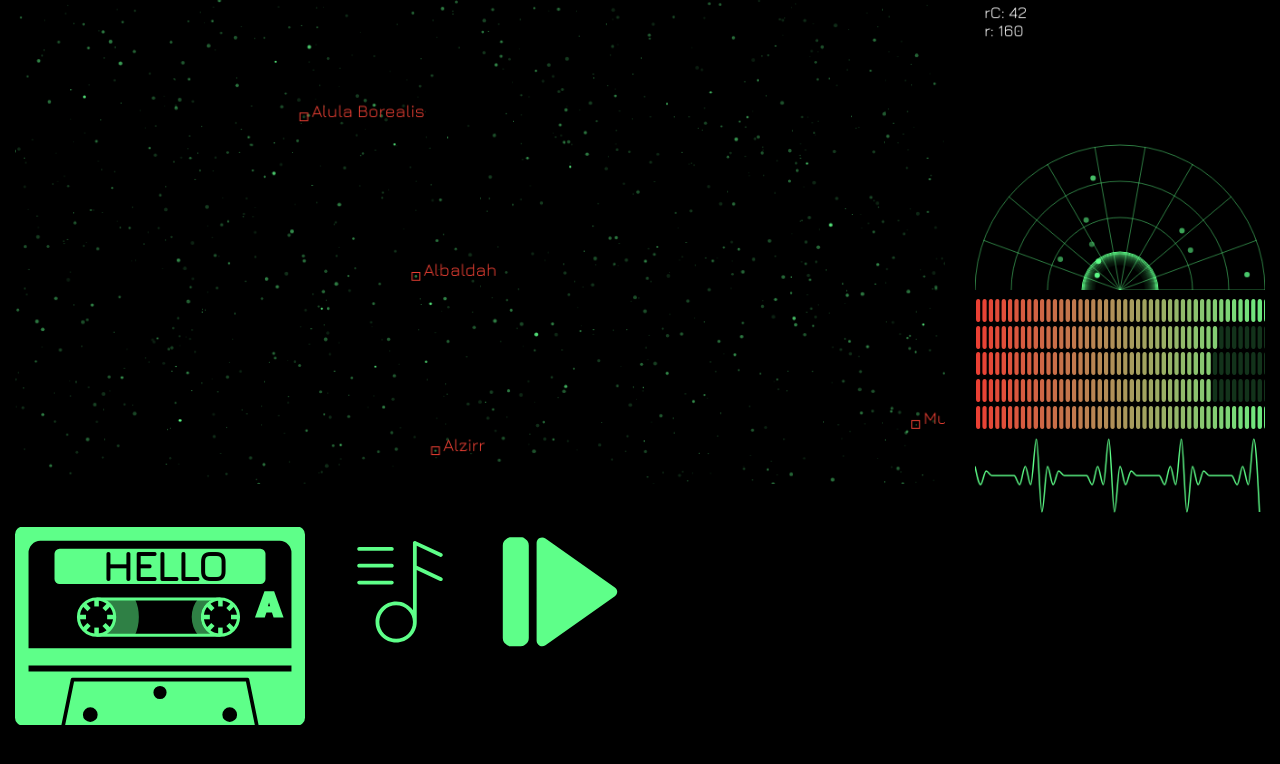
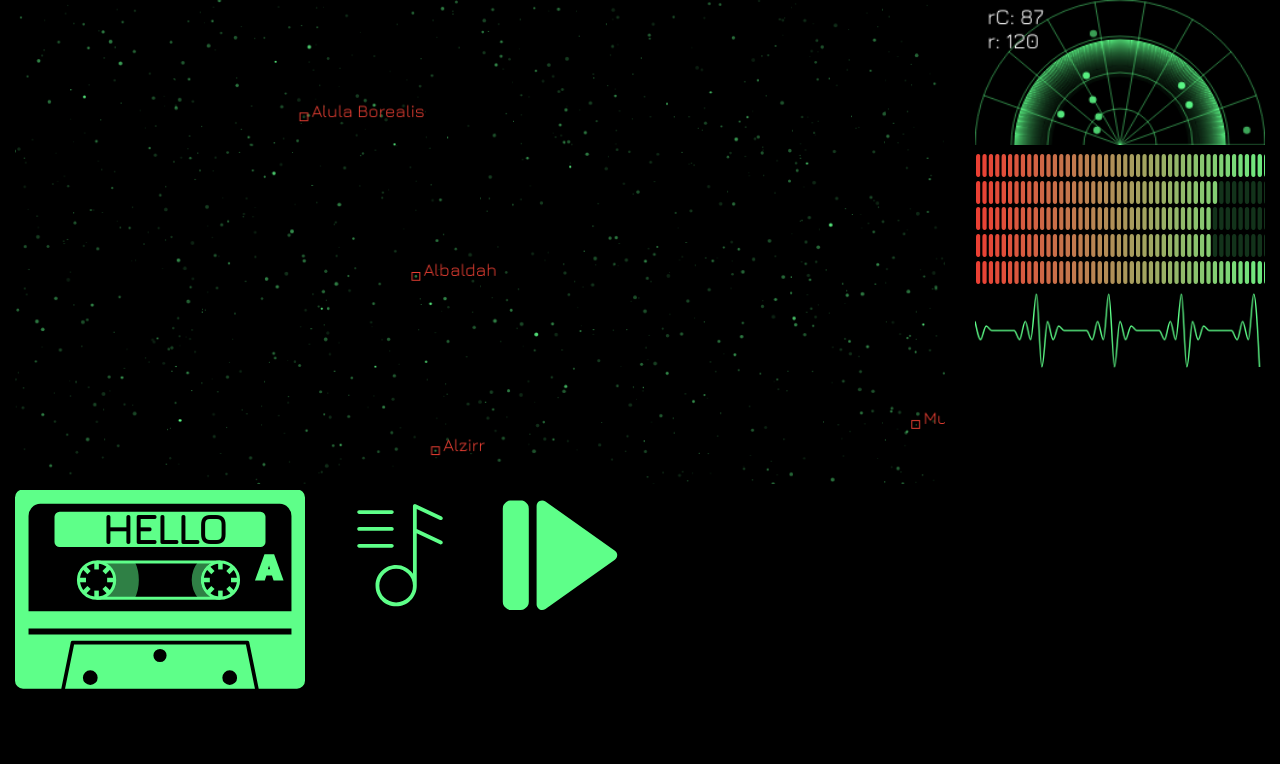
Before and after one commit to johnclary/space-dash, a React (Create React App) app: page / in a window 1280 px wide. Shown: the top 764 px of the page. Built offline with nearby package versions, Linux system fonts and the light colour scheme; a web font is replaced by a local one.

Commit message:
set square dimensions

```diff
--- a/src/components/radar.jsx
+++ b/src/components/radar.jsx
@@ -17,7 +17,7 @@ class Radar extends Component {
       this.state.blipCount = 10;
       this.state.strokeColorRGB = "94, 255, 137";
       this.state.maxLoops = 100;
-      this.state.maxHeight = 500;
+      this.state.maxWidth = 200;
       this.state.blipOpacityDecrement = .01;
       this.state.lineWidth = 1;
       this.state.ringLineWidth = .5;
@@ -44,20 +44,20 @@ class Radar extends Component {
 
   initRadarCanvas() {
 
-      const width = this.myRef.current.parentNode.clientWidth;
+      let width = this.myRef.current.parentNode.clientWidth;
 
-      let height = this.myRef.current.parentNode.clientWidth;
+      let height = this.myRef.current.parentNode.clientHeight;
 
-      height = height < this.state.maxHeight ? height : this.state.maxHeight;
+      const edge = width > height ? height : width;
 
-      const radius = width > height ? height : width/2;
+      const radius = edge/2;
 
       const blipIncrement = .002 * radius; // blip spped. will remain on radar for a max of 2x blipcincrement num of frames
 
       this.setState(
         {
-          width: width,
-          height: height,
+          width: edge,
+          height: edge/2,
           radius: radius,
           blipIncrement: blipIncrement
         },
```
